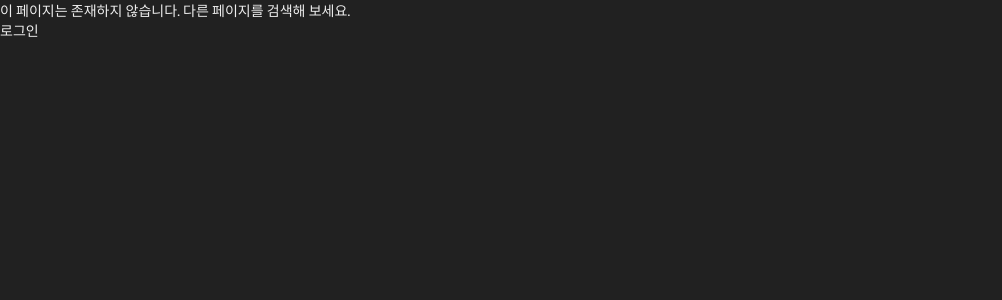
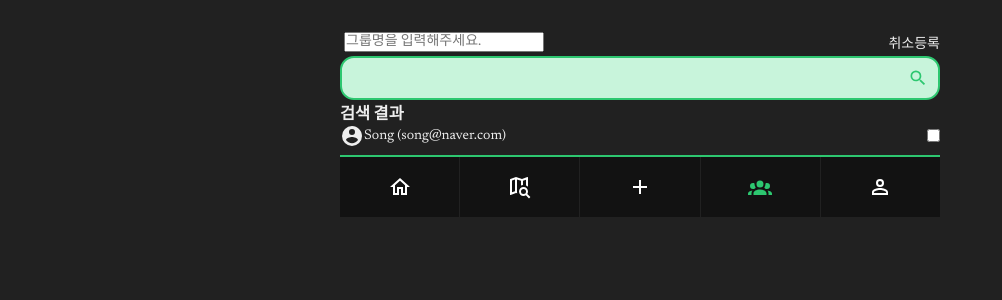
Before and after one commit to dnjswnsthd/Mido_frontend, a Next.js app: page /group/add in a window 1280 px wide. Before the commit this address had no page. Shown: the top 300 px of the page, without its empty margins (0-1002 px from the left). Built offline with nearby package versions, Linux system fonts and the light colour scheme.

Commit message:
feat : groupAddPage 파일생성, NavBar active연관 Link  수정

```diff
--- a/app/(afterLogin)/_component/MisigdoItem.tsx
+++ b/app/(afterLogin)/_component/MisigdoItem.tsx
@@ -11,7 +11,7 @@ const MisigdoItem = () => {
     <li className={style.misigdo_item}>
       <div className={style.misigdo_top_area}>
         <div className={style.pioneer_wrap}>
-          <div className={style.profile_image}></div>
+          <div className={style.profile_image} />
           <p>
             <span className={style.boss_name}>JuneHyung</span> <span className={style.member_name}>외 2명</span>
           </p>
--- a/app/(afterLogin)/_component/NavigationBar.tsx
+++ b/app/(afterLogin)/_component/NavigationBar.tsx
@@ -2,7 +2,7 @@
 import Link from "next/link";
 import style from "./navigationBar.module.scss";
 import MdiIcon, { MdiIconProps } from "./MdiIcon";
-import { usePathname } from "next/navigation";
+import { usePathname, useSelectedLayoutSegments } from "next/navigation";
 
 interface pathInfo {
   link: string;
@@ -13,22 +13,23 @@ interface pathInfo {
 }
 
 const pathInfoList:pathInfo[] = [
-  {link: '/home', icon: 'mdiHomeOutline', size: 24, color: '#fff', activeIcon: 'mdiHome'},
-  {link: '/map', icon: 'mdiMapSearchOutline', size: 24, color: '#fff',  activeIcon: 'mdiMapSearch'},
-  {link: '/add', icon: 'mdiPlus', size: 24, color: '#fff',  activeIcon: 'mdiPlus'},
-  {link: '/group', icon: 'mdiAccountGroupOutline', size: 24, color: '#fff',  activeIcon: 'mdiAccountGroup'},
-  {link: '/user', icon: 'mdiAccountOutline', size: 24, color: '#fff',  activeIcon: 'mdiAccount'},
+  {link: 'home', icon: 'mdiHomeOutline', size: 24, color: '#fff', activeIcon: 'mdiHome'},
+  {link: 'map', icon: 'mdiMapSearchOutline', size: 24, color: '#fff',  activeIcon: 'mdiMapSearch'},
+  {link: 'add', icon: 'mdiPlus', size: 24, color: '#fff',  activeIcon: 'mdiPlus'},
+  {link: 'group', icon: 'mdiAccountGroupOutline', size: 24, color: '#fff',  activeIcon: 'mdiAccountGroup'},
+  {link: 'user', icon: 'mdiAccountOutline', size: 24, color: '#fff',  activeIcon: 'mdiAccount'},
 ]
 
 const NavigationBar = () => {
-  const pathname = usePathname();
+  const pathnames = useSelectedLayoutSegments();
+
   return (
     <nav className={style.navigation_bar}>
       {
         pathInfoList.map(pathInfo=>{
           return (
-            <Link href={pathInfo.link} key={pathInfo.link} className={`${style.navigation_item} ${pathname===pathInfo.link && style.active_item}`}>
-              <MdiIcon path={pathname===pathInfo.link ? pathInfo.activeIcon : pathInfo.icon} size={pathInfo.size} color={pathInfo.color}/>
+            <Link href={`/${pathInfo.link}`} key={pathInfo.link} className={`${style.navigation_item} ${pathnames[0]===pathInfo.link && style.active_item}`}>
+              <MdiIcon path={pathnames[0]===pathInfo.link ? pathInfo.activeIcon : pathInfo.icon} size={pathInfo.size} color={pathInfo.color}/>
             </Link>
           )
         })
--- a/app/(afterLogin)/_component/SearchInput.tsx
+++ b/app/(afterLogin)/_component/SearchInput.tsx
@@ -10,7 +10,9 @@ const SearchInput = ({isSearch, onClick}: {isSearch?: boolean, onClick?: Dispatc
       ? <button className={style.search_button} onClick={()=>onClick(!isSearch)}>
         <MdiIcon path={"mdiMagnify"} color={'#2DC770'}/>
       </button>
-      : <button className={style.search_button}></button>}
+      : <button className={style.search_button}>
+        <MdiIcon path={"mdiMagnify"} color={'#2DC770'}/>
+        </button>}
 
     </div>
   )
--- a/app/(afterLogin)/_component/TextInput.tsx
+++ b/app/(afterLogin)/_component/TextInput.tsx
@@ -1,8 +1,8 @@
 import style from "./textInput.module.scss";
-const TextInput = ({label, placeholder}: {label:string, placeholder: string}) => {
+const TextInput = ({label, placeholder}: {label?:string, placeholder: string}) => {
   return (
     <label className={style.input_wrap}>
-      <span className={style.input_label}>{label}</span>
+      {label && <span className={style.input_label}>{label}</span>}
       <input className={style.input} placeholder={placeholder}/>
     </label>
   )
--- a/app/(afterLogin)/_component/misigdoItem.module.scss
+++ b/app/(afterLogin)/_component/misigdoItem.module.scss
@@ -7,7 +7,7 @@
   .misigdo_top_area{
     display:flex;
     justify-content: space-between;
-    padding:8px;
+    padding:8px 0;
     .pioneer_wrap{
       display:flex;
       justify-content: flex-start;
--- a/app/(afterLogin)/_component/searchInput.module.scss
+++ b/app/(afterLogin)/_component/searchInput.module.scss
@@ -4,6 +4,7 @@
   border-radius: 1rem;
   background-color: #fff;
   border:2px solid #2DC770;
+  background-color:#C8F4DB;
   .search_input{
     display:flex;
     flex-grow:1;
@@ -11,6 +12,9 @@
     align-items: center;
     border:none;
     height:20px;
+    background-color:#C8F4DB;
+    color: #2DC770;
+    font-weight:600;
     &:focus{
       outline: none;
       border:none;
--- a/app/(afterLogin)/_component/textInput.module.scss
+++ b/app/(afterLogin)/_component/textInput.module.scss
@@ -1,13 +1,21 @@
-.input_wrap{
-  display:flex;
+.input_wrap {
+  display: flex;
   align-items: center;
-  .input_label{
-    display:flex;
-    flex:1;
+  padding: 4px;
+  border-radius: 5px;
+
+  .input_label {
+    display: flex;
+    flex: 1;
   }
-  .input{
-    display:flex;
-    flex-grow:1;
-    height:20px;
+  .input {
+    display: flex;
+    width:200px;
+    align-items: center;
+    flex-grow: 1;
+    height: 20px;
+    &:focus {
+      outline: none;
+    }
   }
 }
--- /dev/null
+++ b/app/(afterLogin)/group/add/groupAddPage.module.scss
@@ -0,0 +1,44 @@
+.add_group_page{
+  .top_area{
+    display:flex;
+    justify-content: space-between;
+    align-items: center;
+    h2{display:flex;}
+    .button_area{
+      button{
+        background:none;
+        border:none;
+        outline:none;
+        color:inherit;
+      }
+    }
+  }
+  .search_area{
+    display:flex;
+    flex-direction: column;
+  }
+
+  .group_member_list{
+
+  }
+
+  .search_result_list{
+    display: flex;
+    flex-direction: column;
+    .search_result_item{
+      display: flex;
+      justify-content: space-between;
+      .result_left_area{
+        display:flex;
+        flex:11;
+        align-items: center;
+      }
+      .result_right_area{
+        display:flex;
+        flex:1;
+        justify-content: flex-end;
+        align-items: center;
+      }
+    }
+  }
+}
--- /dev/null
+++ b/app/(afterLogin)/group/add/page.tsx
@@ -0,0 +1,38 @@
+"use client";
+import { useState } from "react";
+import style from "./groupAddPage.module.scss";
+import TextInput from "../../_component/TextInput";
+import SearchInput from "../../_component/SearchInput";
+import MdiIcon from "../../_component/MdiIcon";
+const GroupAddPage = () => {
+  const [list, setList] = useState<Number[]>([]);
+
+  return (
+    <div className={style.add_group_page}>
+      <div className={style.top_area}>
+        <TextInput placeholder="그룹명을 입력해주세요." />
+        <div className={style.button_area}>
+          <button>취소</button>
+          <button>등록</button>
+        </div>
+      </div>
+      <div className={style.search_area}>
+        <SearchInput />
+      </div>
+
+      <ul className={style.search_result_list}>
+        <h3>검색 결과</h3>
+        <li className={style.search_result_item}>
+          <p className={style.result_left_area}>
+            <MdiIcon path={"mdiAccountCircle"} /> Song (<span>song@naver.com</span>)
+          </p>
+          <div className={style.result_right_area}>
+            <input type="checkbox" />
+          </div>
+        </li>
+      </ul>
+    </div>
+  );
+};
+
+export default GroupAddPage;
```
Also changed, not shown: app/(afterLogin)/group/page.tsx (+6 -4 lines).
